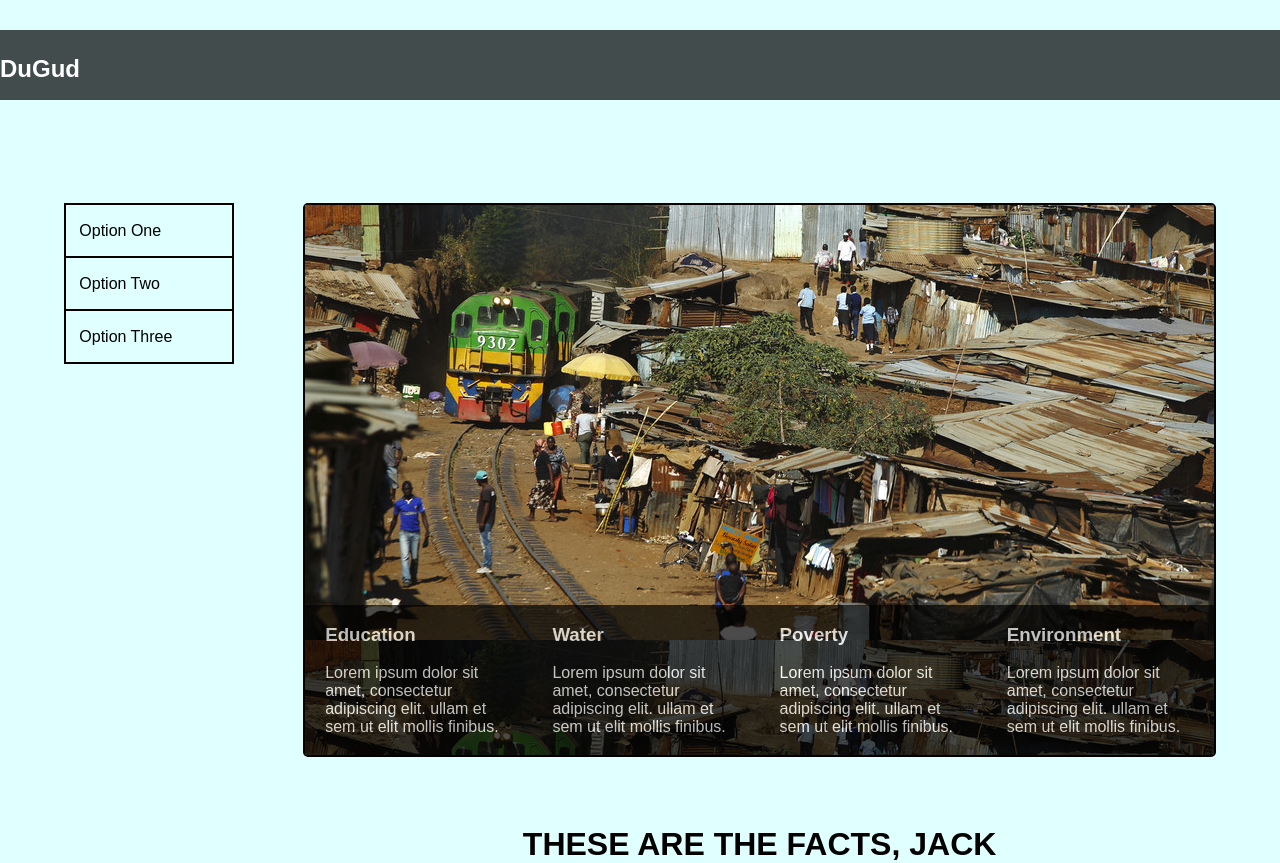
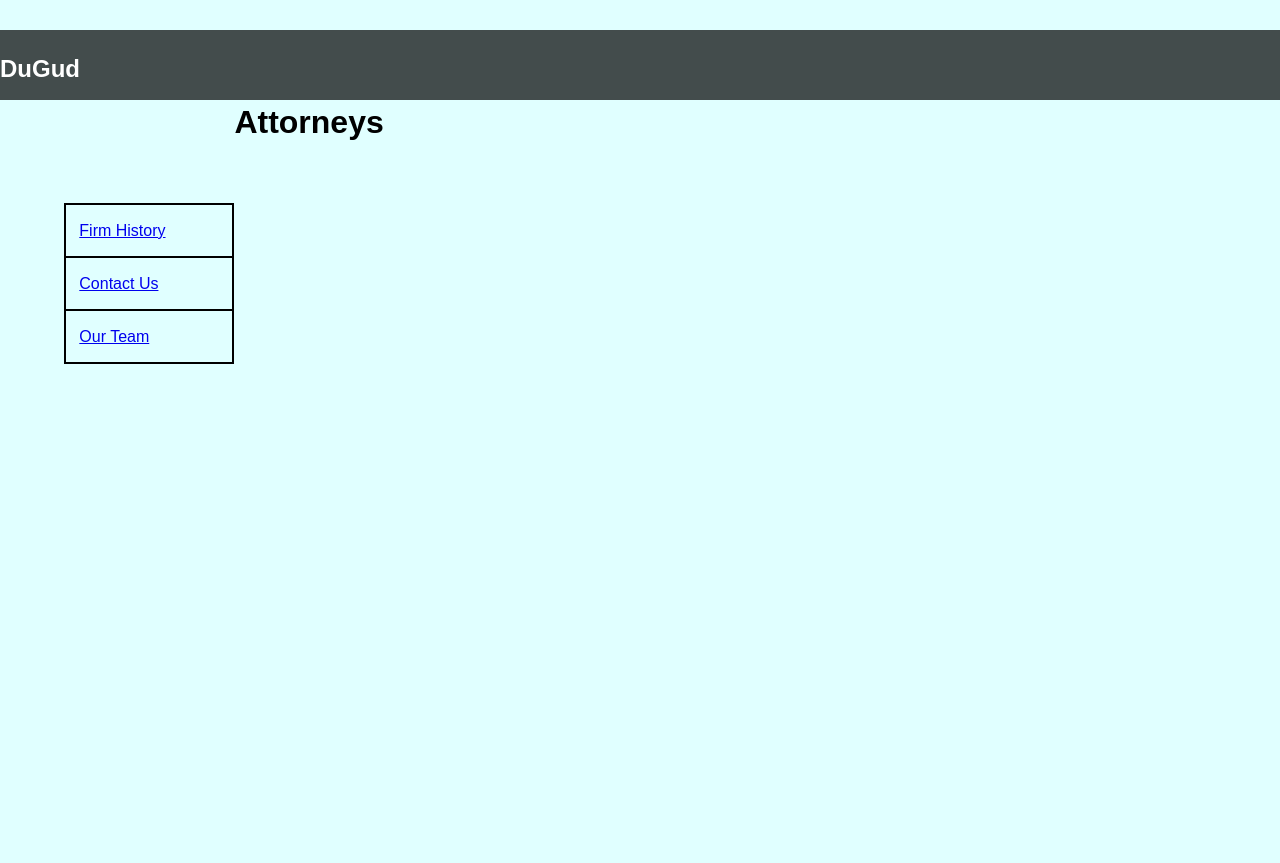
Before and after one commit to noahstrayve/MockAttorneysOffice, a React (Create React App) app: page /team in a window 1280 px wide. After the commit the page ends 800 px from the top, so only its background shows below. Built offline with nearby package versions, Linux system fonts and the light colour scheme.

Commit message:
initialized files and links for history/team/contact pages

```diff
--- a/src/App.js
+++ b/src/App.js
@@ -5,15 +5,47 @@ import Navigation from './components/navbar/navbar'
 import LandingPage from './components/landing/landing'
 import Sidebar from './components/sidebar/sidebar'
 import Headline from './components/header/header'
+import History from './components/about/about'
+import Attorneys from './components/team/team'
+import { BrowserRouter as Router, Route, Switch } from "react-router-dom"
+import Contact from './components/contact/contact'
 
 class App extends Component {
   render() {
     return (
+    <Router>
       <div>
-      	<Headline />
-      	<Sidebar />
-        <LandingPage />
+
+        <Route exact path="/"
+                   render={() => <div>
+                                    <Headline />
+      								              <Sidebar />
+        							               <LandingPage />
+                                  </div>} />
+
+      <Route exact path="/contact"
+                   render={() => <div>
+                                    <Headline />
+                                    <Sidebar />
+                                    <Contact />
+                                  </div>} />
+
+      <Route exact path="/about"
+                   render={() => <div>
+                                    <Headline />
+                                    <Sidebar />
+                                    <History />
+                                  </div>} />
+
+      <Route exact path="/team"
+                   render={() => <div>
+                                    <Headline />
+                                    <Sidebar />
+                                    <Attorneys />
+                                  </div>} />
+
       </div>
+    </Router>
     );
   }
 }
--- a/src/components/about/about.js
+++ b/src/components/about/about.js
@@ -0,0 +1,11 @@
+import React from 'react';
+import './About.css';
+import { Link } from "react-router-dom";
+
+
+const History = pages => {
+
+	return <h1>History</h1>;
+}
+
+export default History;
--- a/src/components/about/index.js
+++ b/src/components/about/index.js
@@ -0,0 +1 @@
+export * from './about';
--- a/src/components/contact/Contact.css
+++ b/src/components/contact/Contact.css
@@ -0,0 +1,9 @@
+.contactInfoWrapper {
+	background: red;
+	width: 71%;
+	position: relative;
+	height: 550px;
+	float: right;
+	margin-right: 5%;
+	margin-top: 100px;
+}
--- a/src/components/contact/contact.js
+++ b/src/components/contact/contact.js
@@ -0,0 +1,52 @@
+import React from 'react';
+import './Contact.css';
+import { Link } from "react-router-dom";
+
+
+const Contact = pages => {
+
+	return <div className="contactInfoWrapper">
+		<div className="contactInfoHeaderBox">
+			<div className="contactInfoHeader">
+				<h1>Contact</h1>
+			</div>
+		</div>
+		<div className="contactInfoBox">
+			<div className="contactInfoSubset">
+				<div className="contactInfoSubsetTitle">
+
+				</div>
+				<div className="contactInfoSubsetText">
+
+				</div>
+
+			</div>
+			<div className="contactInfoSubset">
+				<div className="contactInfoSubsetTitle">
+
+				</div>
+				<div className="contactInfoSubsetText">
+
+				</div>
+			</div>
+			<div className="contactInfoSubset">
+				<div className="contactInfoSubsetTitle">
+
+				</div>
+				<div className="contactInfoSubsetText">
+
+				</div>
+			</div>
+			<div className="contactInfoSubset">
+				<div className="contactInfoSubsetTitle">
+
+				</div>
+				<div className="contactInfoSubsetText">
+
+				</div>
+			</div>
+		</div>
+	</div>;
+}
+
+export default Contact;
--- a/src/components/contact/index.js
+++ b/src/components/contact/index.js
@@ -0,0 +1 @@
+export * from './contact';
--- a/src/components/landing/landing.js
+++ b/src/components/landing/landing.js
@@ -1,5 +1,6 @@
 import React from 'react';
 import './Landing.css';
+import { Link } from "react-router-dom";
 
 
 const LandingPage = pages => {
--- a/src/components/sidebar/sidebar.js
+++ b/src/components/sidebar/sidebar.js
@@ -1,22 +1,23 @@
 import React from 'react';
 import './Sidebar.css';
+import { Link } from "react-router-dom";
 
 const Sidebar = props => {
 	return <div className="sidebarBox">
 			<div className="sidebarOptionBox">
-				<div className="sidebarOptionText">
-					<p>Option One</p>
-				</div>
+				<Link to="/about"><div className="sidebarOptionText">
+					<p>Firm History</p>
+				</div></Link>
 			</div>
 			<div className="sidebarOptionBox">
-				<div className="sidebarOptionText">
-					<p>Option Two</p>
-				</div>
+				<Link to="/contact"><div className="sidebarOptionText">
+					<p>Contact Us</p>
+				</div></Link>
 			</div>
 			<div className="sidebarOptionBox">
-				<div className="sidebarOptionText">
-					<p>Option Three</p>
-				</div>
+				<Link to="/team"><div className="sidebarOptionText">
+					<p>Our Team</p>
+				</div></Link>
 			</div>
 		</div>;
 }
--- a/src/components/team/index.js
+++ b/src/components/team/index.js
@@ -0,0 +1 @@
+export * from './team';
--- a/src/components/team/team.js
+++ b/src/components/team/team.js
@@ -0,0 +1,11 @@
+import React from 'react';
+import './Team.css';
+import { Link } from "react-router-dom";
+
+
+const Attorneys = pages => {
+
+	return <h1>Attorneys</h1>;
+}
+
+export default Attorneys;
```
